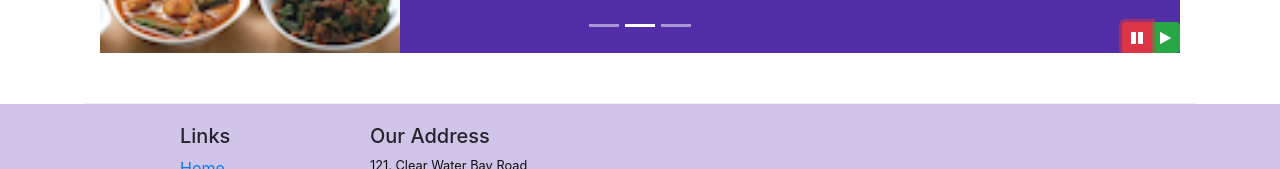
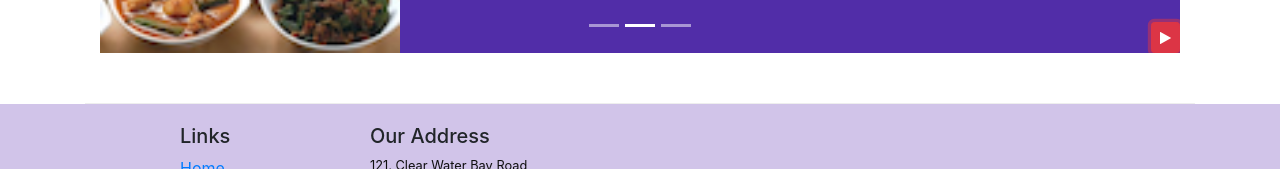
Before and after one commit to ai-rohit/Bootstrap-Project-Confusion, a website: page index.html in a window 1280 px wide. Both pictures are taken after a click on the button 1137 px from the left and 668 px from the top of the page. Shown: the part 631-800 px from the top of the page. Drawn offline with nearby package versions, Linux system fonts and the light colour scheme.

Commit message:
bootstrap and jquery 2

```diff
--- a/index.html
+++ b/index.html
@@ -195,10 +195,7 @@
                             <span class="carousel-control-next-icon"></span>
                         </a>
 
-                        <div class="btn-group" id="carouselButton">
-                            <button id="carousel-pause" class="btn btn-danger btn-sm"><span class="fa fa-pause"></span></button>
-                            <button id="carousel-play" class="btn btn-success btn-sm"><span class="fa fa-play"></span></button>
-                        </div>
+                        <button id="carouselButton" class="btn btn-danger btn-sm"><span id="carousel-button-icon" class="fa fa-pause"></span></button>
 
                     </div>
                 </div>
@@ -353,13 +350,20 @@
     <script src="node_modules/bootstrap/dist/js/bootstrap.min.js"></script>
     <script>
         $(document).ready(function(){
-            $("#mycarousel").carousel( { interval: 1000 } );
-            $("#carousel-pause").click(function(){
-                $("#mycarousel").carousel('pause');
+            $("#mycarousel").carousel( { interval: 500 } );
+            $("#carouselButton").click(function(){
+                if ($("#carouselButton").children("span").hasClass("fa-pause")){
+                    $("#mycarousel").carousel('pause');
+                    $("#carouselButton").children("span").removeClass("fa-pause");
+                    $("#carouselButton").children("span").addClass("fa-play");
+
+                }else if ($("#carouselButton").children("span").hasClass("fa-play")){
+                    $("#mycarousel").carousel('cycle');
+                    $("#carouselButton").children("span").removeClass("fa-play");
+                    $("#carouselButton").children("span").addClass("fa-pause");
+                }
             });
-            $("#carousel-play").click(function(){
-                $("#mycarousel").carousel('cycle');
-            });
+
         });
     </script>
 </body>
```
